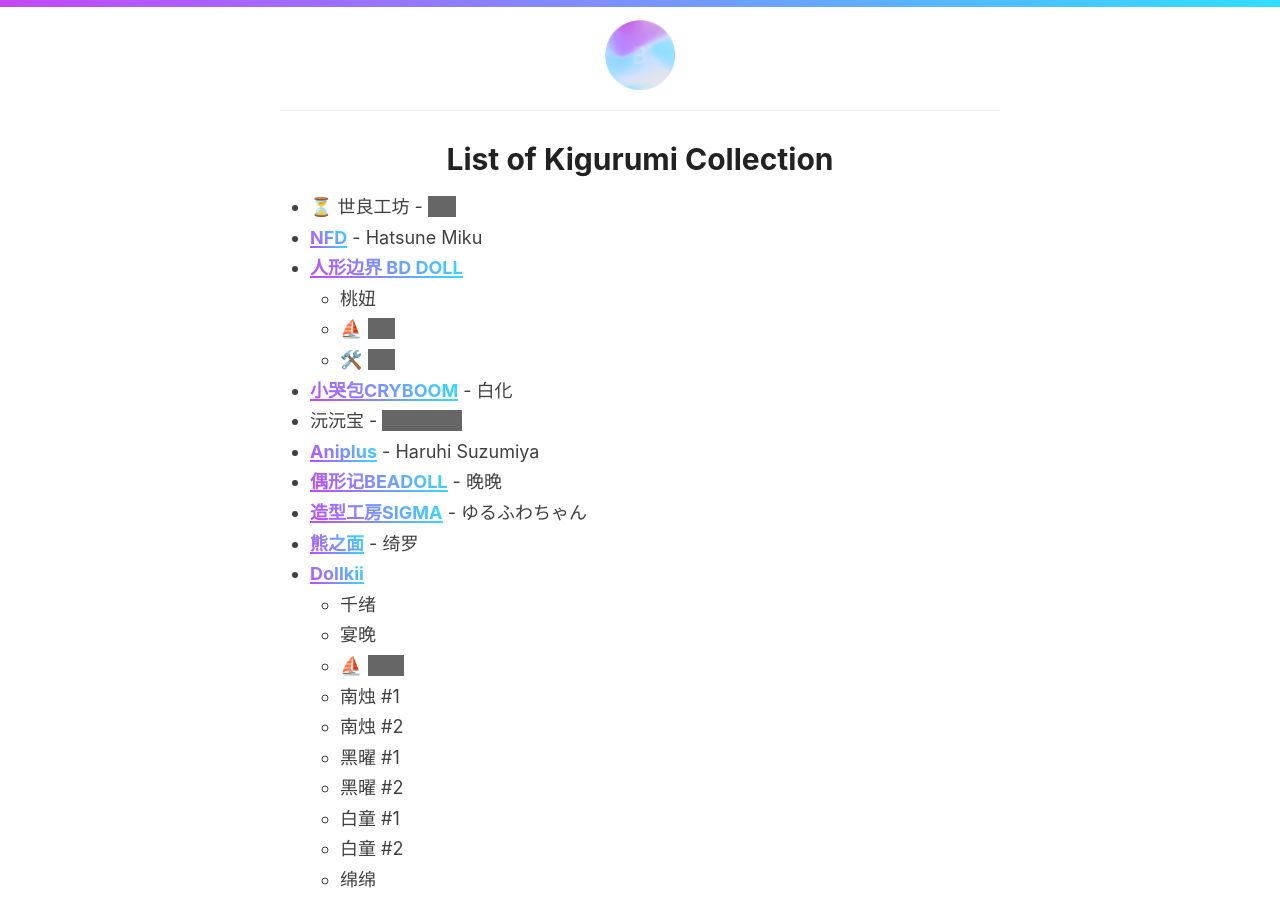
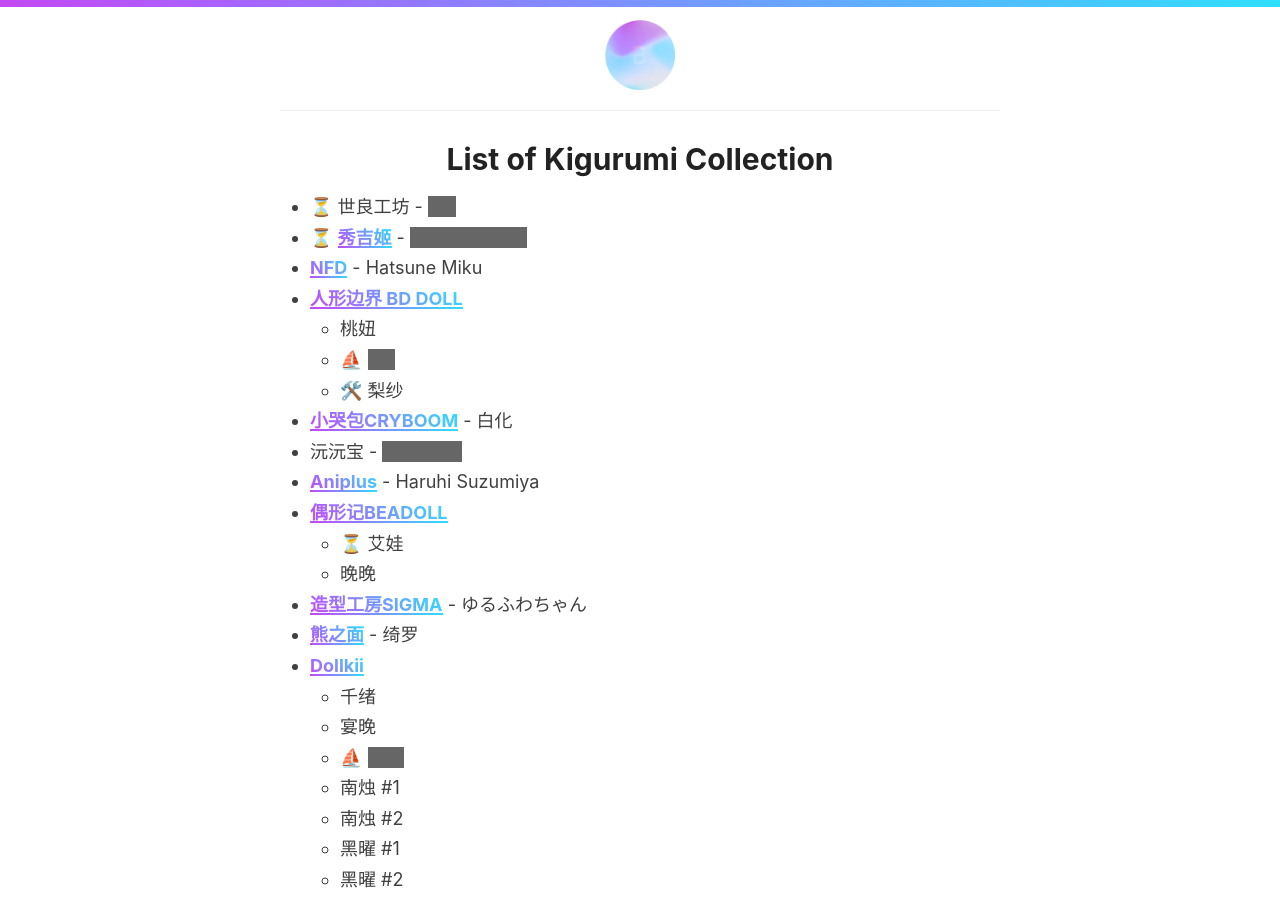
Before and after one commit to 98827ddb7e5a2c2e261912a23d9251d6/98827ddb7e5a2c2e261912a23d9251d6.github.io, a Jekyll site: the page built from _pages/kig-list.md, in a window 1280 px wide and 900 px high. Built offline with Jekyll 4.4.1, drawn with Linux system fonts in a browser that asks for light colours.

Commit message:
- more Kig

```diff
--- a/_pages/kig-list.md
+++ b/_pages/kig-list.md
@@ -5,15 +5,18 @@
 ---
 
 - ⏳ 世良工坊 - <span class="hidden-text">???<span>
+- ⏳ [秀吉姬](https://twitter.com/lightning520){:target="_blank" rel="noopener"} - <span class="hidden-text">Hatsune Miku<span>
 - [NFD](https://twitter.com/NewfacedolL){:target="_blank" rel="noopener"} - Hatsune Miku
 - [人形边界 BD DOLL](https://m.tb.cn/h.gdstQAerA56ncap){:target="_blank" rel="noopener"}
 	- 桃妞
 	- ⛵️ <span class="hidden-text">???<span>
-	- 🛠️ <span class="hidden-text">???<span>
+	- 🛠️ 梨纱
 - [小哭包CRYBOOM](https://www.xiaohongshu.com/user/profile/6119a23a000000000100084f){:target="_blank" rel="noopener"} - 白化
 - 沅沅宝 - <span class="hidden-text">unnamed<span>
 - [Aniplus](https://twitter.com/KFY_Aniplus){:target="_blank" rel="noopener"} - Haruhi Suzumiya
-- [偶形记BEADOLL](https://weibo.com/u/7734682449){:target="_blank" rel="noopener"} - 晚晚
+- [偶形记BEADOLL](https://weibo.com/u/7734682449){:target="_blank" rel="noopener"}
+	- ⏳ 艾娃
+	- 晚晚
 - [造型工房SIGMA](https://www.buildupstudiosigma.com){:target="_blank" rel="noopener"} - ゆるふわちゃん
 - [熊之面](https://weibo.com/u/6450364112){:target="_blank" rel="noopener"} - 绮罗
 - [Dollkii](https://weibo.com/u/6727163726){:target="_blank" rel="noopener"}
```
